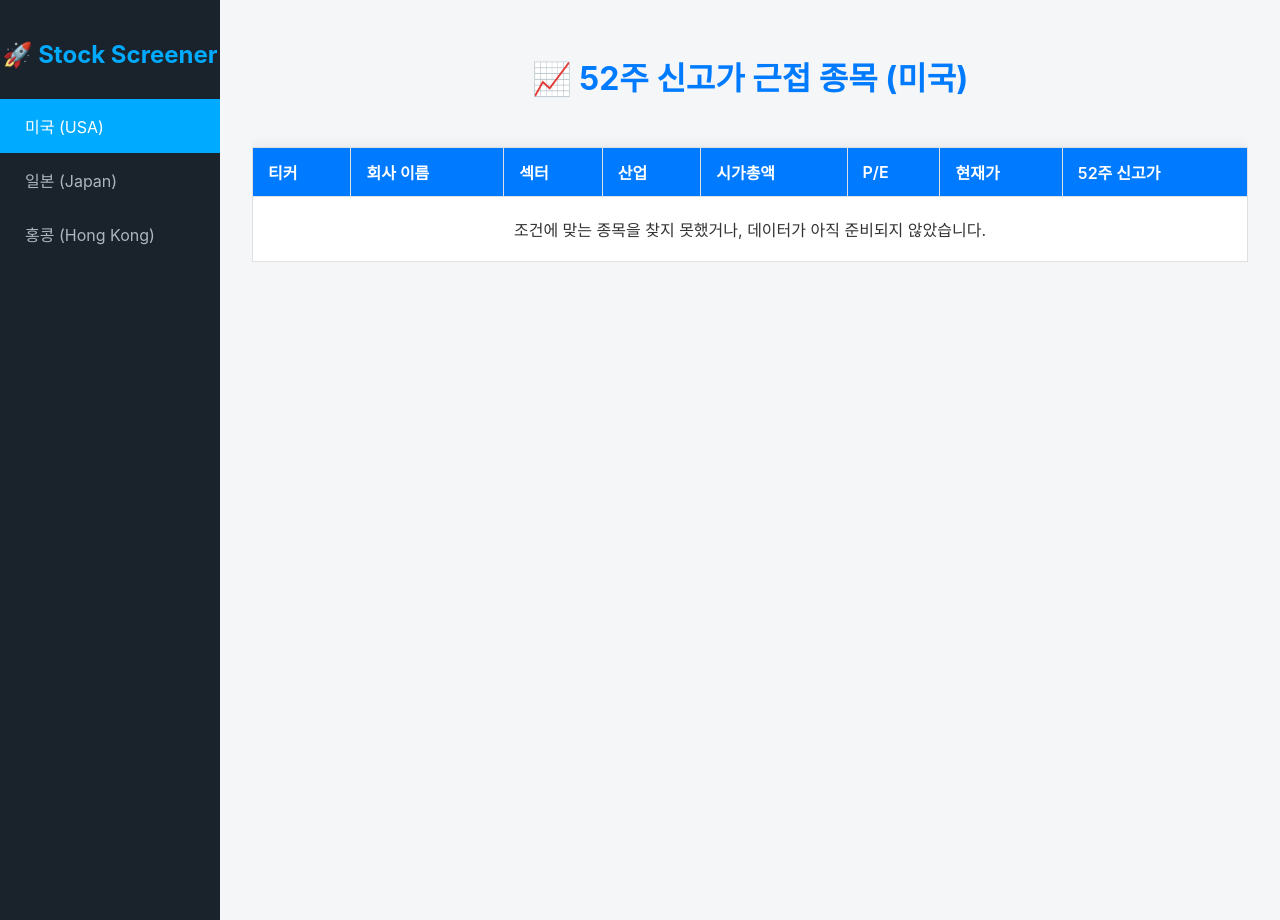
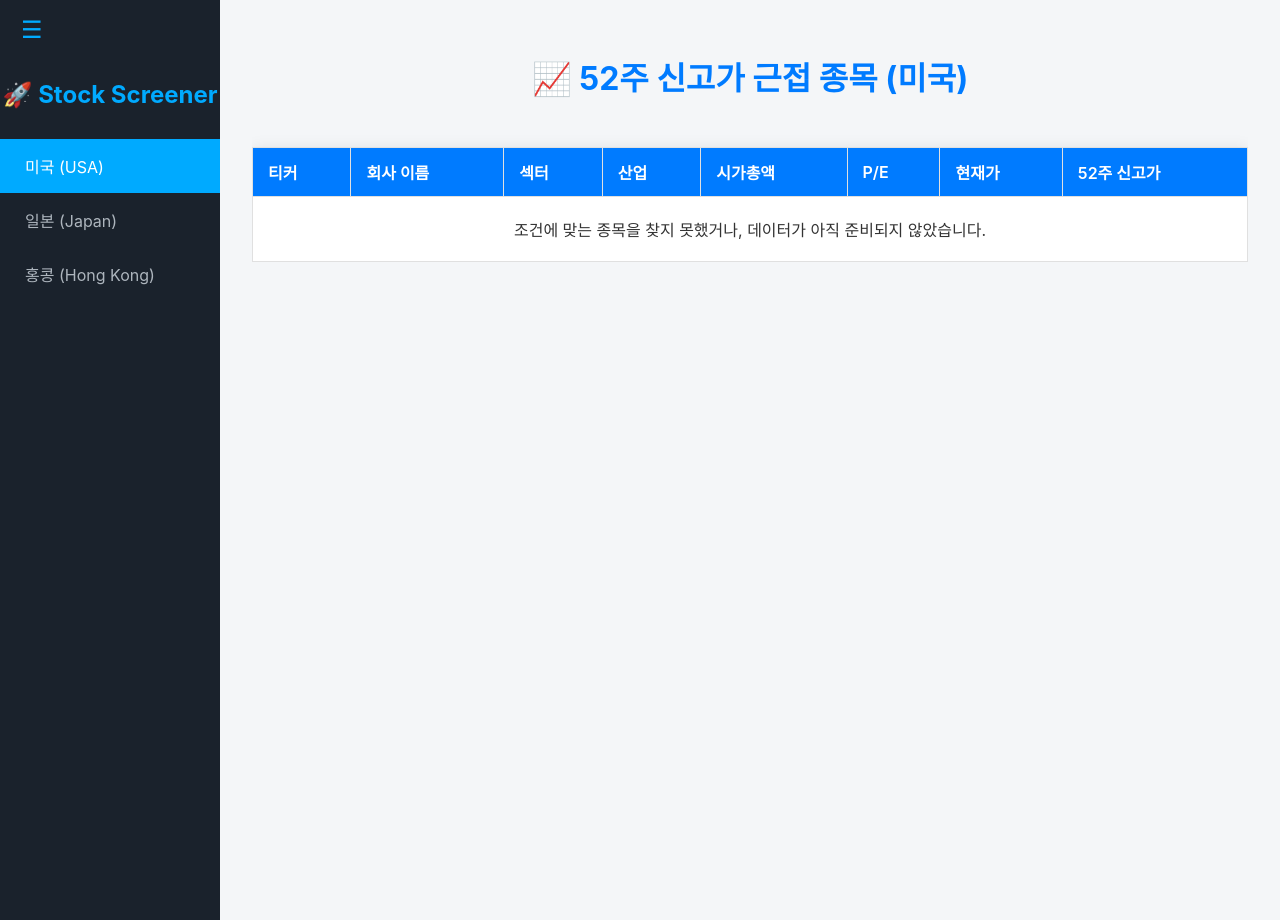
Before and after one commit to Shamera-Debug/stock-screener-render, a Flask app: page / in a window 1280 px wide. Run offline with Flask 3, Linux system fonts and the light colour scheme.

Commit message:
Update index.html

```diff
--- a/templates/index.html
+++ b/templates/index.html
@@ -7,24 +7,28 @@
         /* --- 전체 레이아웃 --- */
         body {
             font-family: -apple-system, BlinkMacSystemFont, "Segoe UI", Roboto, "Helvetica Neue", Arial, sans-serif;
-            margin: 0; /* body의 기본 margin 제거 */
+            margin: 0;
             background-color: #f4f6f8;
             color: #333;
-        }
-        .page-wrapper {
-            display: flex; /* 사이드바와 콘텐츠를 나란히 배치 */
+            transition: margin-left 0.3s ease-in-out; /* ✅ [추가] 부드러운 전환 효과 */
         }
 
-        /* --- ✅ [추가] 사이드바 스타일 --- */
+        /* --- 사이드바 스타일 --- */
         .sidebar {
-            width: 220px; /* 사이드바 너비 */
-            height: 100vh; /* 화면 전체 높이 */
-            position: fixed; /* 스크롤해도 제자리에 고정 */
+            width: 220px;
+            height: 100vh;
+            position: fixed;
             top: 0;
             left: 0;
             background-color: #1a222c;
-            padding-top: 20px;
+            padding-top: 60px; /* 메뉴 버튼을 위한 공간 확보 */
             color: #fff;
+            transition: transform 0.3s ease-in-out; /* ✅ [추가] 부드러운 숨김/표시 효과 */
+            z-index: 100;
+        }
+        /* ✅ [추가] 사이드바가 숨겨졌을 때의 스타일 */
+        .sidebar.hidden {
+            transform: translateX(-100%);
         }
         .sidebar h2 {
             text-align: center;
@@ -32,14 +36,14 @@
             margin-bottom: 30px;
         }
         .sidebar ul {
-            list-style-type: none; /* 리스트 앞의 점 제거 */
+            list-style-type: none;
             padding: 0;
             margin: 0;
         }
         .sidebar ul li a {
-            display: block; /* 링크 영역을 전체 너비로 */
+            display: block;
             color: #adb5bd;
-            text-decoration: none; /* 밑줄 제거 */
+            text-decoration: none;
             padding: 15px 25px;
             transition: background-color 0.2s, color 0.2s;
         }
@@ -48,14 +52,31 @@
             color: #ffffff;
         }
 
-        /* --- ✅ [수정] 메인 콘텐츠 영역 스타일 --- */
+        /* ✅ [추가] 메뉴 토글 버튼 스타일 */
+        #menu-toggle {
+            position: fixed;
+            top: 15px;
+            left: 15px;
+            z-index: 101;
+            background: none;
+            border: none;
+            color: #00aaff;
+            font-size: 24px;
+            cursor: pointer;
+        }
+
+        /* --- 메인 콘텐츠 영역 스타일 --- */
         .content {
-            flex-grow: 1; /* 남은 공간을 모두 차지 */
-            margin-left: 220px; /* 사이드바 너비만큼 왼쪽 여백 */
             padding: 2em;
+            transition: margin-left 0.3s ease-in-out; /* ✅ [추가] 부드러운 전환 효과 */
+            margin-left: 220px; /* ✅ [수정] 자바스크립트로 제어 */
+        }
+        /* ✅ [추가] 사이드바 숨겨졌을 때 콘텐츠가 전체 너비를 차지하도록 */
+        .content.full-width {
+            margin-left: 0;
         }
         .container {
-            max-width: 1200px;
+            max-width: 100%; /* ✅ [수정] 너비 제한을 풀어 가로 스크롤 최소화 */
             margin: auto;
             overflow-x: auto;
         }
@@ -65,34 +86,16 @@
             margin-bottom: 1.5em;
         }
 
-        /* --- 테이블 스타일 (기존과 유사) --- */
-        table {
-            width: 100%;
-            border-collapse: collapse;
-            box-shadow: 0 2px 15px rgba(0,0,0,0.1);
-            background-color: #fff;
-        }
-        th, td {
-            border: 1px solid #e0e0e0;
-            text-align: left;
-            padding: 12px 15px;
-            white-space: nowrap;
-        }
-        thead th {
-            position: sticky;
-            top: 0;
-            z-index: 10;
-            background-color: #007bff;
-            color: #ffffff;
-            font-weight: 600;
-        }
+        /* --- 테이블 스타일 (기존과 동일) --- */
+        table { width: 100%; border-collapse: collapse; box-shadow: 0 2px 15px rgba(0,0,0,0.1); background-color: #fff; }
+        th, td { border: 1px solid #e0e0e0; text-align: left; padding: 12px 15px; white-space: nowrap; }
+        thead th { position: sticky; top: 0; z-index: 10; background-color: #007bff; color: #ffffff; font-weight: 600; }
         tbody tr:nth-of-type(even) { background-color: #f9f9f9; }
         tbody tr:hover { background-color: #f1f1f1; }
     </style>
 </head>
 <body>
-    <div class="page-wrapper">
-        <nav class="sidebar">
+    <nav class="sidebar" id="sidebar">
         <h2>🚀 Stock Screener</h2>
         <ul>
             <li><a href="/" class="active">미국 (USA)</a></li>
@@ -101,7 +104,9 @@
         </ul>
     </nav>
 
-        <main class="content">
+    <button id="menu-toggle">☰</button>
+
+    <main class="content" id="main-content">
         <div class="container">
             <h1>📈 52주 신고가 근접 종목 (미국)</h1>
             <table>
@@ -138,6 +143,20 @@
             </table>
         </div>
     </main>
-    </div>
+
+    <script>
+        // HTML 요소들을 가져옵니다.
+        const menuToggle = document.getElementById('menu-toggle');
+        const sidebar = document.getElementById('sidebar');
+        const mainContent = document.getElementById('main-content');
+
+        // 메뉴 버튼에 클릭 이벤트를 추가합니다.
+        menuToggle.addEventListener('click', () => {
+            // 사이드바와 메인 콘텐츠에 특정 클래스를 추가하거나 제거합니다.
+            sidebar.classList.toggle('hidden');
+            mainContent.classList.toggle('full-width');
+        });
+    </script>
+
 </body>
 </html>
```
Lines whose indentation alone changed are shown as unchanged.
